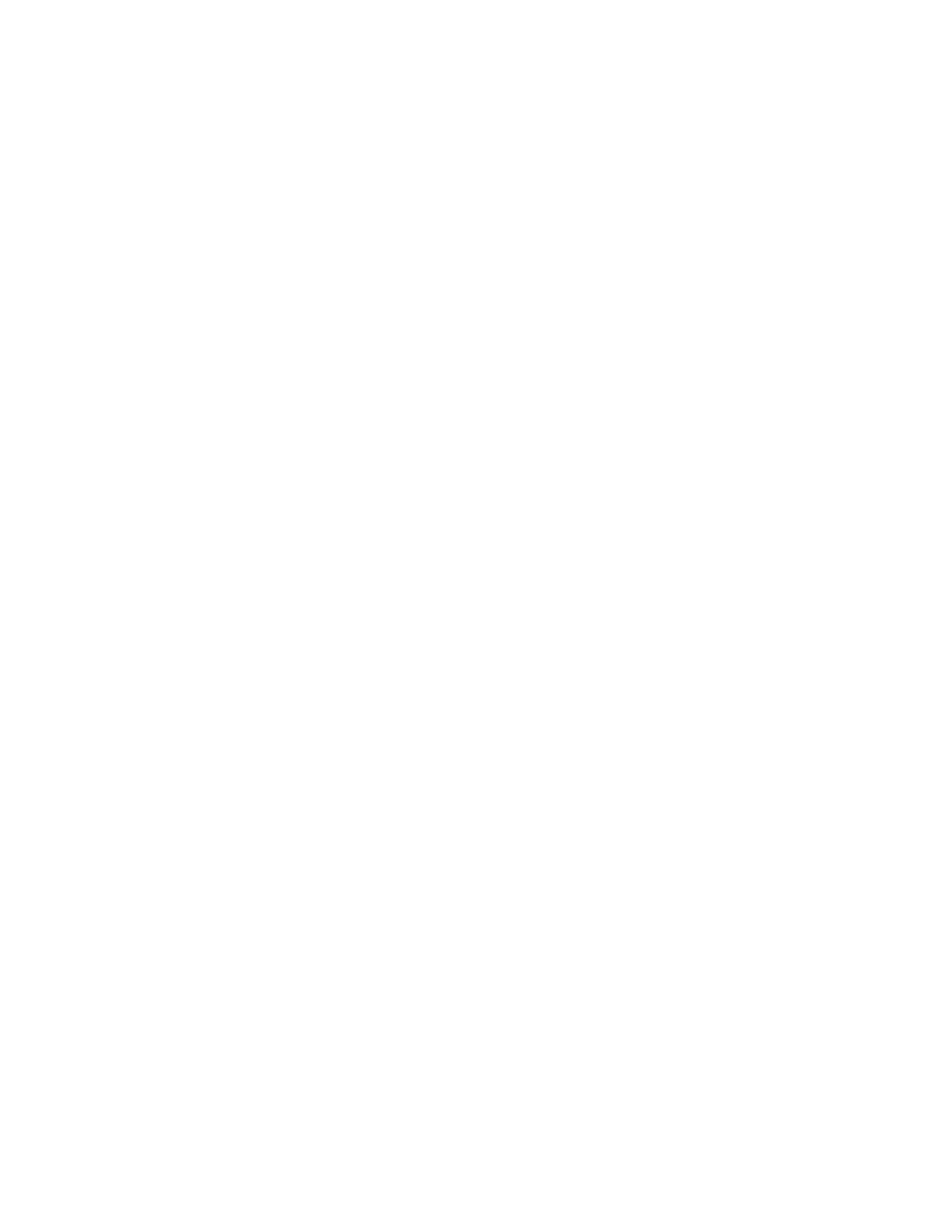
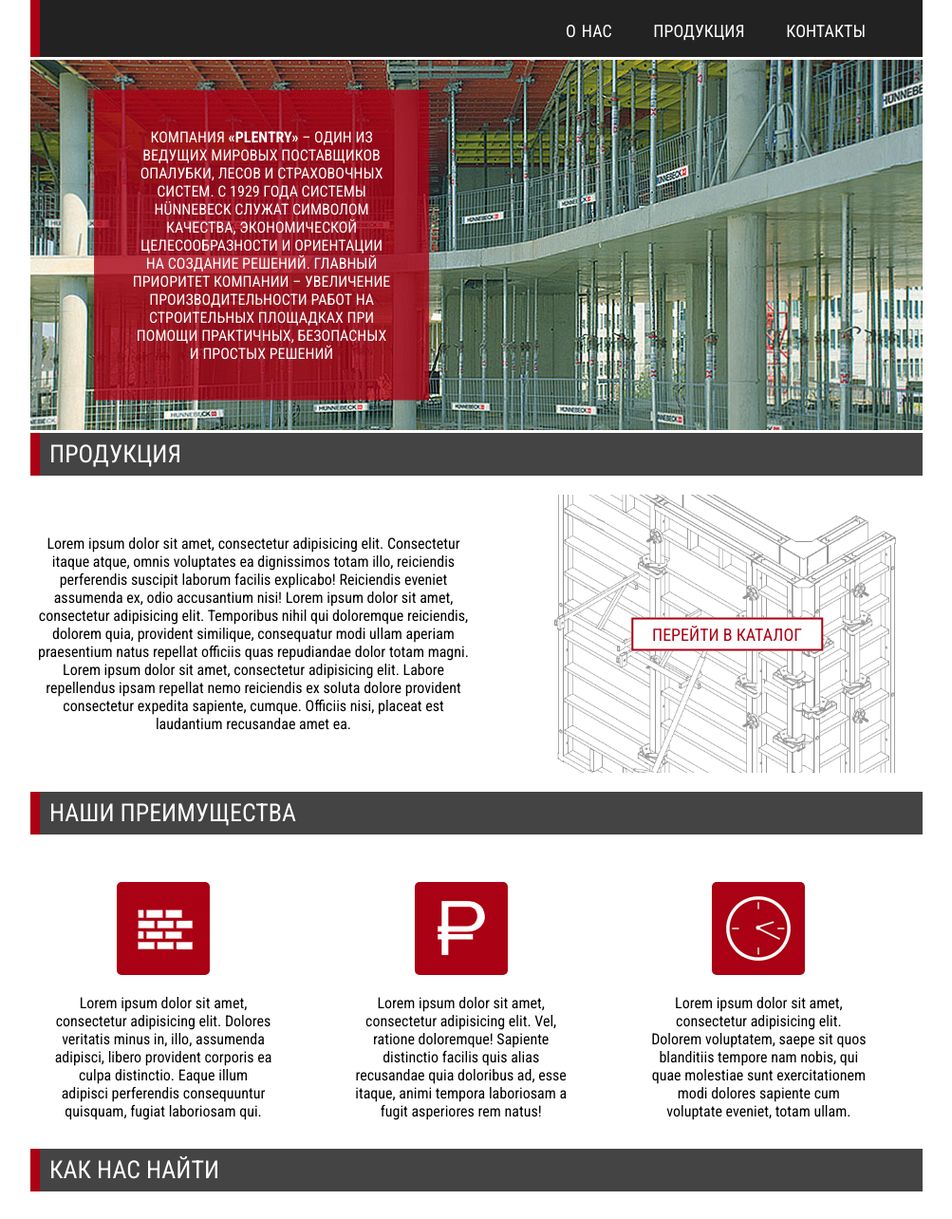
Before and after one commit to danillewin/opalubka, a website: page index.html in a window 1280 px wide. Shown: the top 1284 px of the page at 95% size, without its empty margins (138-1141 px from the left). Before the commit the page ends 800 px from the top, so only its background shows below. Drawn offline with Linux system fonts and the light colour scheme.

Commit message:
First version

```diff
--- a/index.html
+++ b/index.html
@@ -3,9 +3,81 @@
 	<title>Опалубка</title>
 	<meta charset="utf-8">
 	<link rel="stylesheet" href="style.min.css"/>
-	<link href='http://fonts.googleapis.com/css?family=Oswald:400,700,300' rel='stylesheet' type='text/css'>
+	<link href='http://fonts.googleapis.com/css?family=Roboto+Condensed:400,700&subset=latin,cyrillic-ext' rel='stylesheet' type='text/css'>
 </head>
 <body>
+    <div class="container">
+        <div class="promo">
+            <div class="promo__log"></div>
+            <div class="promo__contacts"></div>
+        </div>
+        <div class="header">
+            <a href="#" class="header__item" data-section="about">
+                о нас
+            </a>
+            <a href="#" class="header__item" data-section="catalog">
+                продукция
+            </a>
+            <a href="#" class="header__item" data-section="contacts">
+                контакты
+            </a>
+        </div>
+        <div class="slide">
+            <div class="slide__text">
+            Компания <b>«PLENTRY»</b> – один из ведущих мировых поставщиков опалубки, лесов и страховочных систем. С 1929 года системы Hünnebeck служат символом качества, экономической целесообразности и ориентации на создание решений. Главный приоритет компании – увеличение производительности работ на строительных площадках при помощи практичных, безопасных и простых решений
+            </div>
+        </div>
+        <div class="catalog">
+           <div class="catalog__headline headline">Продукция</div>
+            <div class="catalog__text">Lorem ipsum dolor sit amet, consectetur adipisicing elit. Consectetur itaque atque, omnis voluptates ea dignissimos totam illo, reiciendis perferendis suscipit laborum facilis explicabo! Reiciendis eveniet assumenda ex, odio accusantium nisi! Lorem ipsum dolor sit amet, consectetur adipisicing elit. Temporibus nihil qui doloremque reiciendis, dolorem quia, provident similique, consequatur modi ullam aperiam praesentium natus repellat officiis quas repudiandae dolor totam magni. Lorem ipsum dolor sit amet, consectetur adipisicing elit. Labore repellendus ipsam repellat nemo reiciendis ex soluta dolore provident consectetur expedita sapiente, cumque. Officiis nisi, placeat est laudantium recusandae amet ea.</div>
+            <div class="catalog__link-container">
+                <a href="" class="catalog__link">Перейти в Каталог</a>
+            </div>
+        </div>
+        <div class="about">
+           <div class="about__headline headline">Наши преимущества</div>
+            <div class="about__item">
+                <img src="img/about__wall.png" alt="" class="about__img">
+                <div class="about__text">Lorem ipsum dolor sit amet, consectetur adipisicing elit. Dolores veritatis minus in, illo, assumenda adipisci, libero provident corporis ea culpa distinctio. Eaque illum adipisci perferendis consequuntur quisquam, fugiat laboriosam qui.</div>
+            </div>
+            <div class="about__item">
+                <img src="img/about__money.png" alt="" class="about__img">
+                <div class="about__text">Lorem ipsum dolor sit amet, consectetur adipisicing elit. Vel, ratione doloremque! Sapiente distinctio facilis quis alias recusandae quia doloribus ad, esse itaque, animi tempora laboriosam a fugit asperiores rem natus!</div>
+            </div>
+            <div class="about__item">
+                <img src="img/about__clock.png" alt="" class="about__img">
+                <div class="about__text">Lorem ipsum dolor sit amet, consectetur adipisicing elit. Dolorem voluptatem, saepe sit quos blanditiis tempore nam nobis, qui quae molestiae sunt exercitationem modi dolores sapiente cum voluptate eveniet, totam ullam.</div>
+            </div>
+        </div>
+        <div class="contacts">
+            <div class="contacts__headline headline">
+                Как нас найти
+            </div>
+            <div class="contacts__map">
+                    <script type="text/javascript" charset="utf-8" src="https://api-maps.yandex.ru/services/constructor/1.0/js/?sid=PB8NF76SwAi4Az3xVdBie2goyT_dKJBG&width=565&height=336"></script>
+            </div>
+            <div class="contacts__text">
+                <div class="contacts__section">
+                    <div class="contacts__section-header headline headline_mini">Телефон</div>
+                    <div class="contacts__section-content">
+                        8 <span style="color: #aa0114">(928)</span> 123 45 67
+                    </div>
+                </div>
+                <div class="contacts__section">
+                    <div class="contacts__section-header headline headline_mini">Адрес</div>
+                    <div class="contacts__section-content">г. Москва, Боровское шоссе 19<span style="color: #aa0114">/</span>1</div>
+                </div>
+                <div class="contacts__section">
+                    <div class="contacts__section-header headline headline_mini">E-mail</div>
+                    <div class="contacts__section-content">opalubka<span style="color: #aa0114">@</span>plentry.com</div>
+                </div>
+            </div>
+        </div>
+        <div class="footer">
+            <div class="footer__logo"></div>
+            <div class="footer__plentry"> </div>
+        </div>
+    </div>
 
 </body>
 </html>
--- a/style/style.css
+++ b/style/style.css
@@ -0,0 +1,184 @@
+body {
+    margin: 0;
+    font-family: 'Roboto Condensed', sans-serif;
+}
+
+.container{
+    width:940px;
+    margin:auto
+}
+
+.headline {
+    text-transform: uppercase;
+    color: #fff;
+    background-image: linear-gradient(to right,#aa0114 0,#aa0114 10px,#444 10px,#444 100%);
+    font-size: 26px;
+    height: 45px;
+    padding: 7px 20px;
+    margin: 3px 0;
+    box-sizing: border-box;
+}
+
+    .headline_mini {
+        color: #444;
+        background-image: linear-gradient(to right,#aa0114 0,#aa0114 5px,#fff 5px,#fff 100%);
+        font-size: 24px;
+        display: inline-block;
+        height: initial;
+        width: 100px;
+        padding: 0 0 0 20px;
+        margin: 10px 0;
+    }
+
+.header {
+    width: 100%;
+    height: 60px;
+    background-image: linear-gradient(to right,#aa0114 0,#aa0114 10px,#222 10px,#222 100%);
+    position: relative;
+    text-align: right;
+    padding: 0 40px;
+    box-sizing: border-box;
+    margin-bottom: 3px;
+}
+
+    .header__item {
+        font-variant: small-caps;
+        color: #fff;
+        text-decoration: none;
+        box-sizing: content-box;
+        padding: 0 20px;
+        display: inline-block;
+        position: relative;
+        font-size: 26px;
+        top: 50%;
+        transform: translateY(-50%)
+    }
+
+    .header__item:hover {
+        color: #cc3333;
+    }
+
+.slide {
+    background-image: url(img/slide.jpg);
+    height: 390px;
+    position: relative;
+}
+
+    .slide__text {
+      color: #fff;
+      width: 273px;
+      text-align: center;
+      position: absolute;
+      top: 50%;
+      padding: 40px;
+      text-transform: uppercase;
+      transform: translate(19%,-50%);
+      background: rgba(170,1,20,.8);
+    }
+
+.about {
+
+}
+
+    .about__headline {
+        margin: 20px 0 30px 0;
+    }
+
+    .about__item {
+        width: 280px;
+        text-align: center;
+    }
+
+    .about__item:not(.last-child) {
+        margin-right: 30px;
+        display: inline-block
+    }
+
+    .about__img {
+        margin: 20px;
+        border-radius: 5px;
+    }
+
+    .about__text {
+        width: 230px;
+        text-align: center;
+        display: inline-block;
+    }
+
+.catalog{
+}
+
+    .catalog__headline {
+        margin-bottom: 20px;
+    }
+
+    .catalog__text {
+        width: 470px;
+        text-align: center;
+        display: inline-block;
+        vertical-align: middle;
+    }
+
+    .catalog__link-container {
+        background-image: url(img/catalog__img.png);
+        width: 460px;
+        display: inline-block;
+        height: 293px;
+        background-size: 120%;
+        background-repeat: no-repeat;
+        background-position: -77px -88px;
+        vertical-align: middle;
+        position: relative;
+    }
+
+    .catalog__link {
+        text-decoration: none;
+        text-transform: uppercase;
+        position: absolute;
+        top: 50%;
+        left: 50%;
+        background: #fff;
+        transform: translate(-35%, -50%);
+        border: 2px solid #aa0114;
+        color: #aa0114;
+        font-size: 18px;
+        padding: 5px 20px;
+    }
+
+    .catalog__link:hover {
+        background: #aa0114;
+        color: white;
+    }
+
+.contacts{
+
+}
+
+    .contacts__headline {
+        margin: 30px 0 30px 0;
+    }
+
+    .contacts__map {
+        width: 565px;
+        display: inline-block;
+        height: 336px;
+        border: 1px solid #aa0114;
+    }
+
+    .contacts__text {
+        width: 315px;
+        display: inline-block;
+        float: right;
+        padding: 30px 0;
+    }
+
+    .contacts__section-content {
+        margin-bottom: 30px;
+        font-size: 20px;
+    }
+
+.footer {
+    margin-top: 90px;
+    height: 45px;
+    background: #aa0114;
+}
```
Also changed, not shown: img/about__clock.png (added), img/about__money.png (added), img/about__wall.png (added), img/catalog__img.png (added), img/slide.jpg (added), style.min.css.
